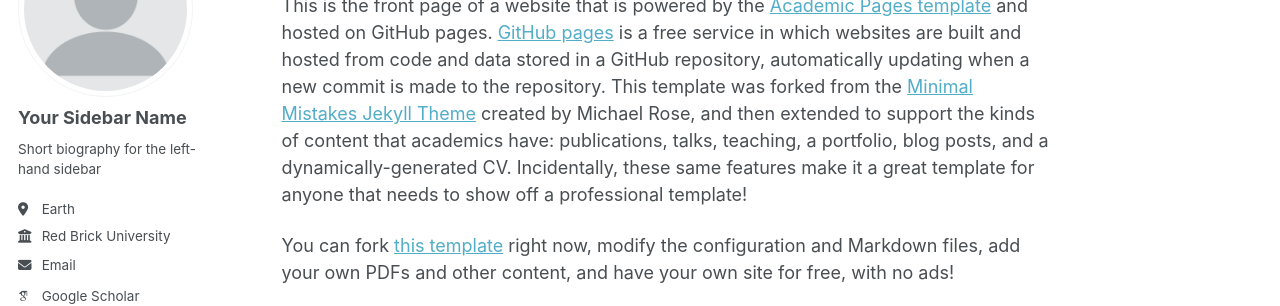
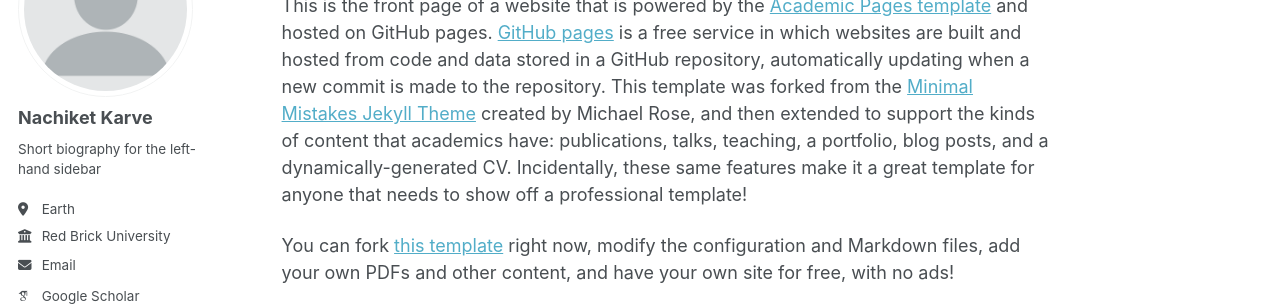
Before and after one commit to nachiketkarve/nachiketkarve.github.io, a Jekyll site: the page built from _pages/about.md, in a window 1280 px wide. Shown: the part 177-483 px from the top of the page. Built offline with Jekyll 4.4.1, drawn with Linux system fonts in a browser that asks for light colours; some web fonts are replaced; a script that is not in the unit is left out.

Commit message:
Initial commit

```diff
--- a/_config.yml
+++ b/_config.yml
@@ -13,9 +13,9 @@ title                    : "Nachiket Karve"
 title_separator          : "-"
 name                     : &name "Nachiket Karve"
 description              : &description "personal description"
-url                      : https://academicpages.github.io # the base hostname & protocol for your site e.g. "https://[your GitHub username].github.io" or if you already have some other page hosted on Github then use "https://[your GitHub username].github.io/[Your Repo Name]"
+url                      : https://nachiketkarve.github.io # the base hostname & protocol for your site e.g. "https://[your GitHub username].github.io" or if you already have some other page hosted on Github then use "https://[your GitHub username].github.io/[Your Repo Name]"
 baseurl                  : "" # the subpath of your site, e.g. "/blog"
-repository               : "academicpages/academicpages.github.io"
+repository               : "nachiketkarve/nachiketkarve.github.io"
 
 # Site Author - The following control what appear as part of the author content on the side bar.
 #               If a field is blank the icon and link will not appear, otherwise it will be shown.
@@ -23,7 +23,7 @@ repository               : "academicpages/academicpages.github.io"
 author:
   # Biographic information
   avatar           : "profile.png"
-  name             : "Your Sidebar Name"
+  name             : "Nachiket Karve"
   pronouns         : # example: "she/her"
   bio              : "Short biography for the left-hand sidebar"
   location         : "Earth"
```
